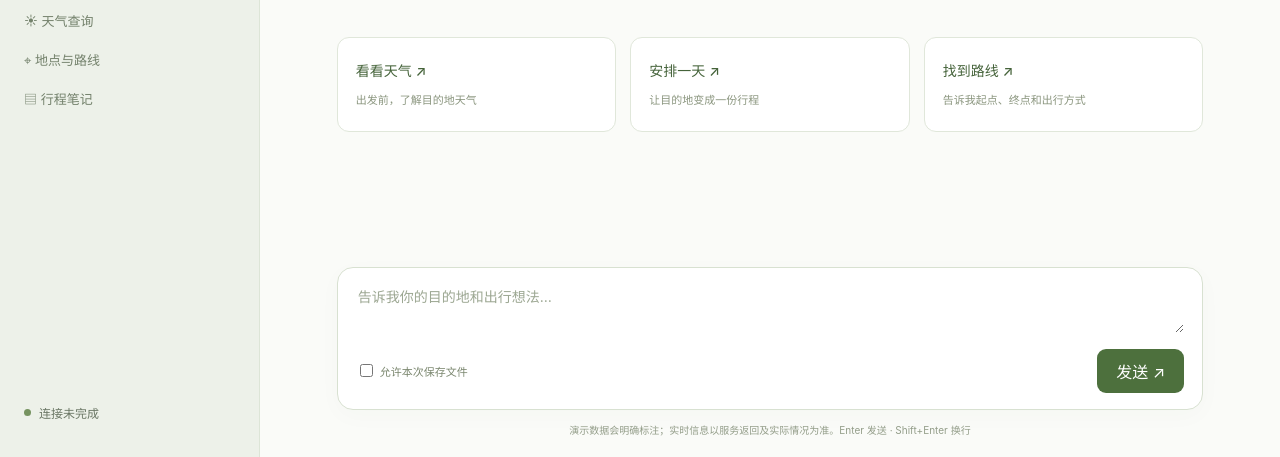
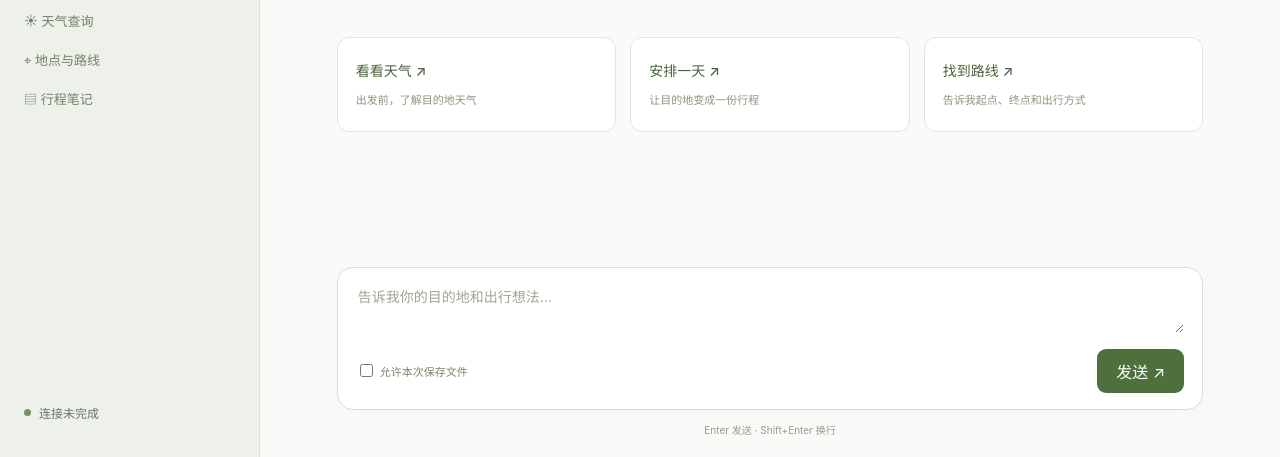
Before and after one commit to xiongzihao22/Travel-Assistant, a plain HTML site: page web/index.html in a window 1280 px wide. Shown: the part 343-800 px from the top of the page. Drawn offline with Linux system fonts and the light colour scheme; files that its build step writes are made by us from their sources; no server answers; files whose address does not match are found by name.

Commit message:
Add files via upload

```diff
--- a/web/index.html
+++ b/web/index.html
@@ -35,7 +35,7 @@
         <textarea id="message" rows="2" maxlength="4000" placeholder="告诉我你的目的地和出行想法…" required></textarea>
         <div class="composer-footer"><label><input type="checkbox" id="allow-save">允许本次保存文件</label><button id="send" type="submit">发送 ↗</button></div>
       </form>
-      <div class="footnote">演示数据会明确标注；实时信息以服务返回及实际情况为准。Enter 发送 · Shift+Enter 换行</div>
+      <div class="footnote">Enter 发送 · Shift+Enter 换行</div>
     </div>
   </main>
   <dialog id="auth-dialog"><form id="auth-form"><h2>连接你的助手</h2><p>此服务已启用访问令牌。</p><label for="token">访问令牌</label><input id="token" type="password" required autocomplete="off"><button>连接</button></form></dialog>
```
